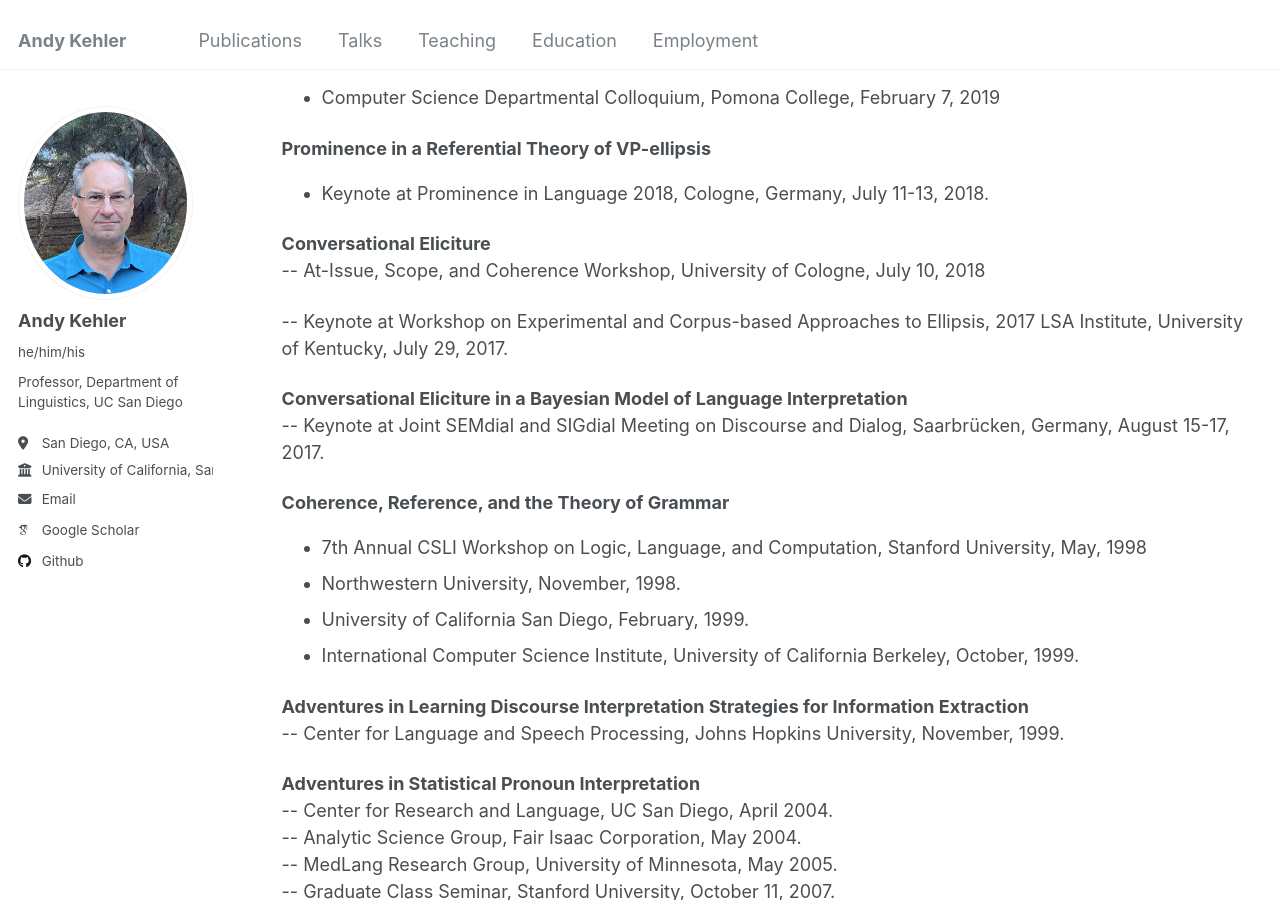
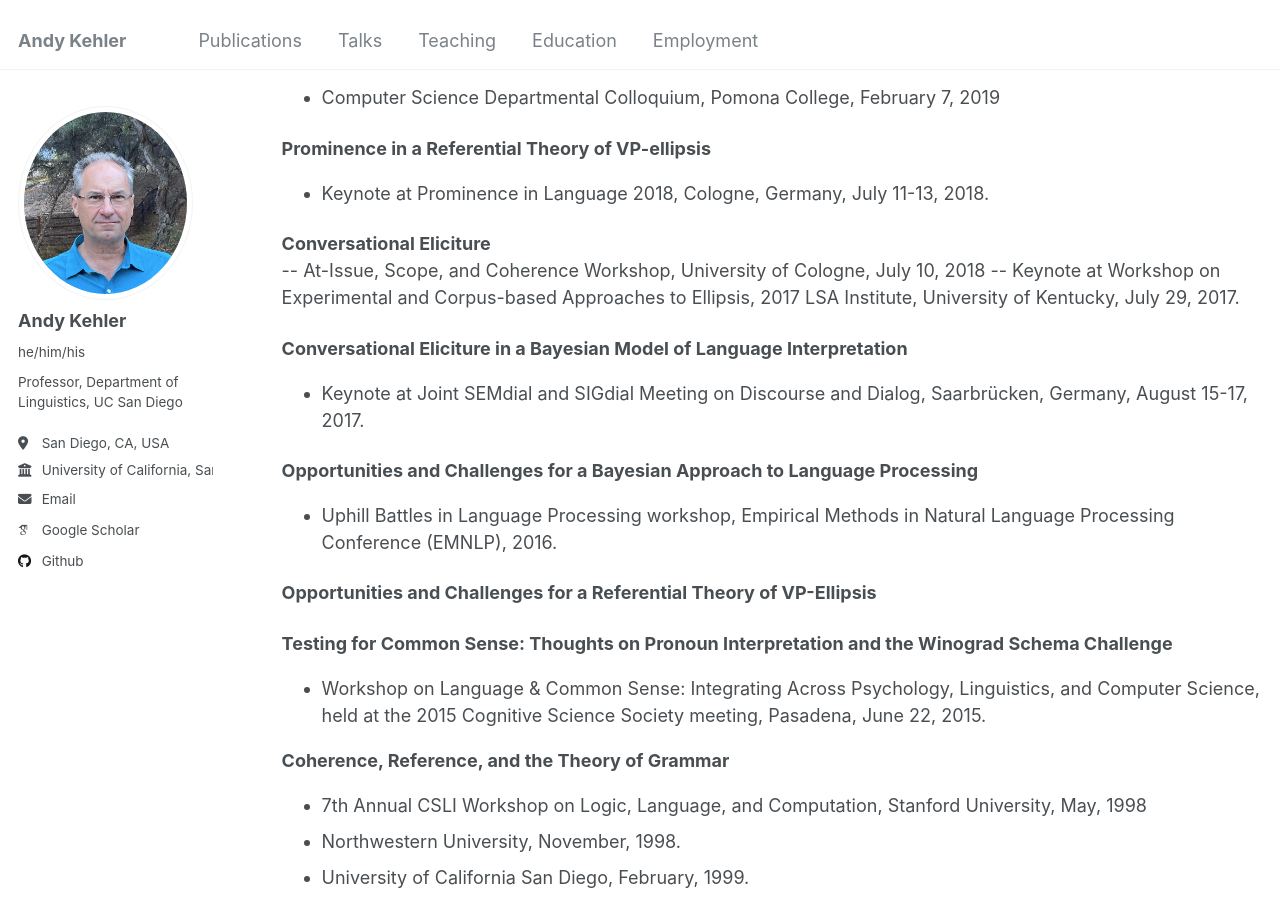
Before and after one commit to akehler/akehler.github.io, a Jekyll site: the page built from _pages/talks.html, in a window 1280 px wide and 900 px high, scrolled down 404 px. Built offline with Jekyll 4.4.1, drawn with Linux system fonts in a browser that asks for light colours; some web fonts are replaced; some of the changed text lies outside the part shown.

Commit message:
Update talks.html

```diff
--- a/_pages/talks.html
+++ b/_pages/talks.html
@@ -40,18 +40,36 @@ Note: This page is under construction!
 <br>
 
 -- At-Issue, Scope, and Coherence Workshop, University of Cologne, July 10, 2018
-<p></p>
 
-<p></p>
 -- Keynote at Workshop on Experimental and Corpus-based Approaches to Ellipsis, 2017 LSA Institute, University of Kentucky, July 29, 2017.
 <p></p>
 <strong>Conversational Eliciture in a Bayesian Model of Language Interpretation</strong>
 <br>
+<ul>
+        <li>
+Keynote at Joint SEMdial and SIGdial Meeting on Discourse and Dialog, Saarbrücken, Germany, August 15-17, 2017.
+        </li>
+</ul>
+  <p></p>
 
--- Keynote at Joint SEMdial and SIGdial Meeting on Discourse and Dialog, Saarbrücken, Germany, August 15-17, 2017.
 <p></p>
+<strong>Opportunities and Challenges for a Bayesian Approach to Language Processing</strong>
+<br>
+<ul>
+<li>Uphill Battles in Language Processing workshop, Empirical Methods in Natural Language Processing Conference (EMNLP), 2016.</li>
+</ul>
+<p></p>
+<strong>Opportunities and Challenges for a Referential Theory of VP-Ellipsis</strong>
+<br>
 
-
+<p></p><strong>
+Testing for Common Sense: Thoughts on Pronoun Interpretation and the Winograd Schema Challenge</strong>
+<br>
+<ul>
+<li>
+Workshop on Language & Common Sense: Integrating Across Psychology, Linguistics, and Computer Science, held at the 2015 Cognitive Science Society meeting, Pasadena, June 22, 2015.
+</li>
+</ul>
 
 <strong>Coherence, Reference, and the Theory of Grammar</strong>
 <br>
@@ -144,7 +162,7 @@ Coherence: A Building Block of Language</strong>
 <br>
 -- Second Conference of the American Pragmatics Association (panel on Computational and Experimental Approaches to Reference and Anaphoric Inference), UCLA, October 2014.
 <p></p>
-<strong>A Neo-Humean Taxonomy of Coherence Relations”
+<strong>A Neo-Humean Taxonomy of Coherence Relations</strong>
 <br>
         -- Textlink Action conference, Louvain-la-Neuve, Belgium, January 26-28, 2015.
 <p></p>
@@ -164,7 +182,7 @@ Coherence: A Building Block of Language</strong>
 <br>
 -- Linglunch, Universite Paris Diderot, March 26, 2015.
 <p></p>
-<strong>Ellipsis and Discourse”
+<strong>Ellipsis and Discourse</strong>
 <br>
 -- Two-day lecture, Universite Paris Diderot, March, 2015.
 <p></p>
@@ -188,18 +206,3 @@ Coherence: A Building Block of Language</strong>
 -- Prominence Research Group meeting, University of Cologne, July 16, 2018
 <br>
 -- Keynote at Information Structure in Spoken Language Corpora 3: Discourse and Information Structure, Universität Münster, December 7-8, 2018
-
-<p></p><strong>
-Testing for Common Sense: Thoughts on Pronoun Interpretation and the Winograd Schema Challenge</strong>
-<br>
--- Workshop on Language & Common Sense: Integrating Across Psychology, Linguistics, and Computer Science, held at the 2015 Cognitive Science Society meeting, Pasadena, June 22, 2015.
-
-<p></p>
-<strong>Opportunities and Challenges for a Bayesian Approach to Language Processing</strong>
-<br>
-<ul>
-<li>Uphill Battles in Language Processing workshop, Empirical Methods in Natural Language Processing Conference (EMNLP), 2016.</li>
-</ul>
-<p></p>
-<strong>Opportunities and Challenges for a Referential Theory of VP-Ellipsis</strong>
-<br>
```
